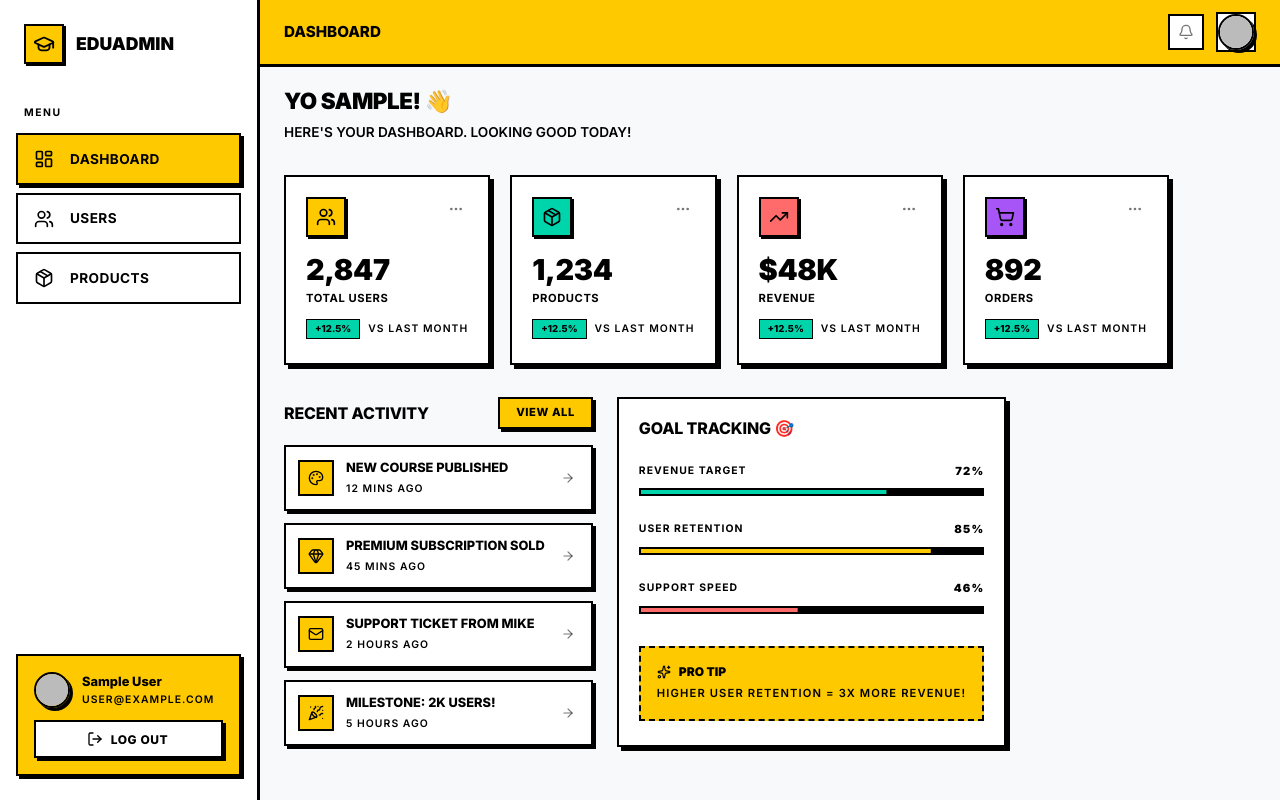
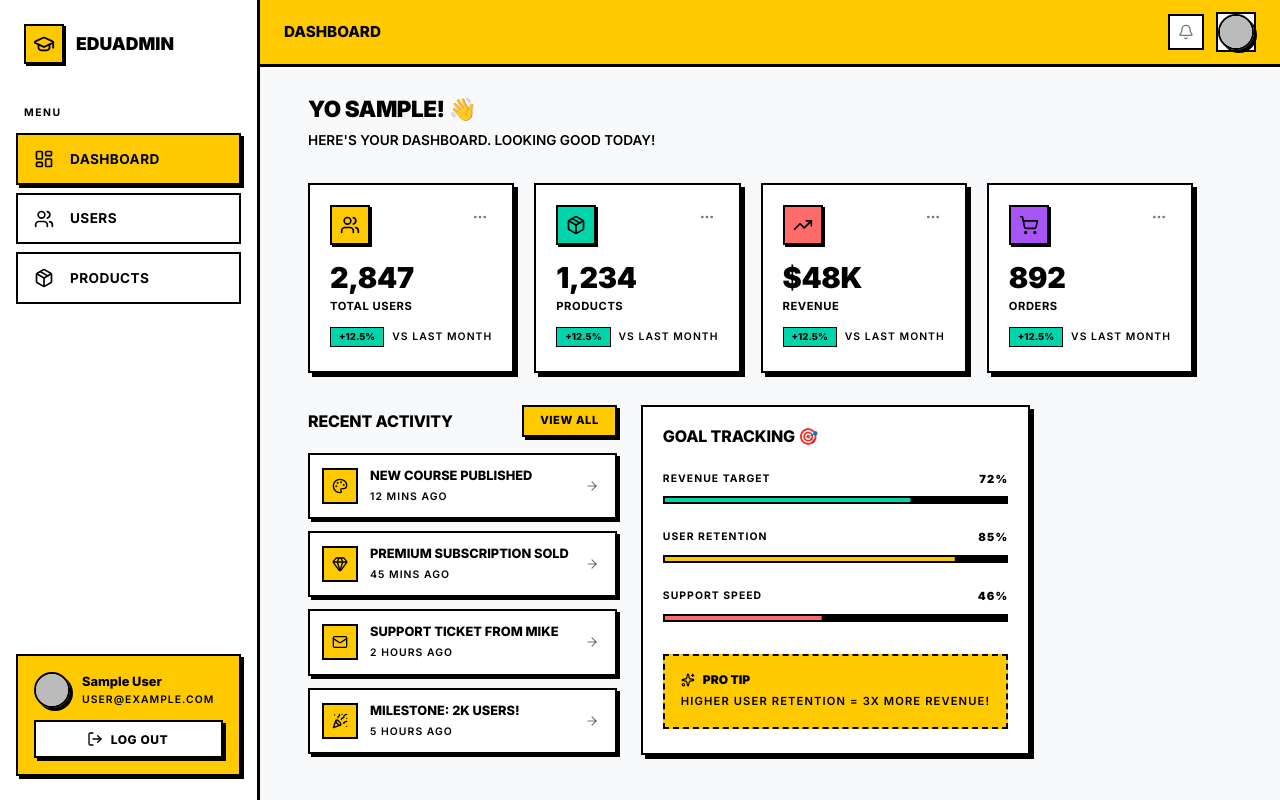
Before and after one commit to zeridexcom/eduadmin, a Next.js app: page /dashboard in a window 1280 px wide. Built offline with nearby package versions, Linux system fonts and the light colour scheme; no server answers; sample sign-in values are in the browser's storage.

Commit message:
Fix: Proper center alignment using margin-auto

```diff
--- a/src/app/dashboard/layout.js
+++ b/src/app/dashboard/layout.js
@@ -299,15 +299,20 @@ export default function DashboardLayout({ children }) {
                 component="main"
                 sx={{
                     flexGrow: 1,
-                    p: { xs: 2, md: 3 },
+                    p: { xs: 2, md: 4 },
                     width: { md: `calc(100% - ${drawerWidth}px)` },
-                    display: 'flex',
-                    justifyContent: 'center',
                 }}
             >
-                <Box sx={{ width: '100%', maxWidth: 1200 }}>
-                    <Toolbar sx={{ minHeight: { xs: 56, md: 64 } }} />
-                    <Box className="animate-slide-up">{children}</Box>
+                <Toolbar sx={{ minHeight: { xs: 56, md: 64 } }} />
+                <Box
+                    sx={{
+                        maxWidth: 1100,
+                        mx: 'auto',
+                        px: { xs: 0, md: 2 },
+                    }}
+                    className="animate-slide-up"
+                >
+                    {children}
                 </Box>
             </Box>
         </Box>
```
